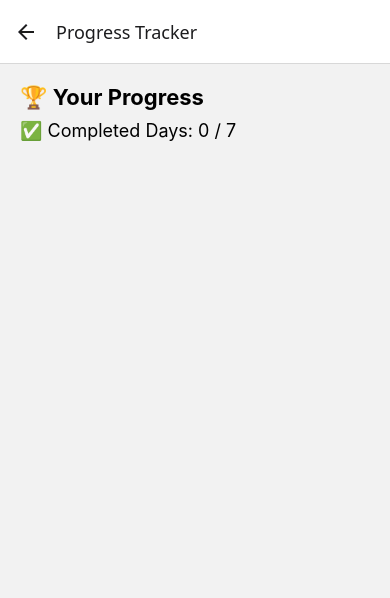
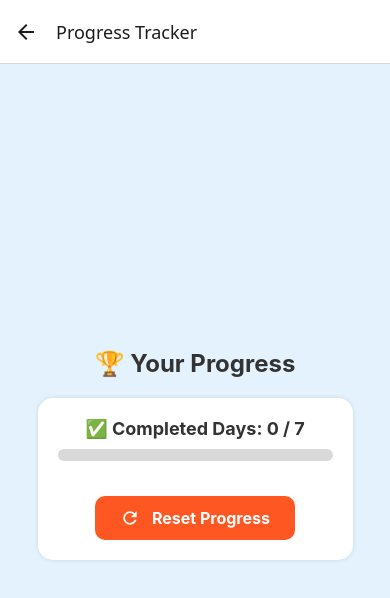
Before and after one commit to mahavirgautam/Health_App, a React Native app in the folder frontend/: screen /ProgressTracker in a window 390 px wide. Shown: the top 598 px of the page. Built offline with nearby package versions, Linux system fonts and the light colour scheme; no server answers.

Commit message:
Update ProgressTracker.js

```diff
--- a/frontend/src/screens/ProgressTracker.js
+++ b/frontend/src/screens/ProgressTracker.js
@@ -1,8 +1,11 @@
 import React, { useEffect, useState } from "react";
-import { View, Text, Button, Alert, ActivityIndicator } from "react-native";
+import {
+  View, Text, StyleSheet, Alert, ActivityIndicator, TouchableOpacity
+} from "react-native";
 import AsyncStorage from "@react-native-async-storage/async-storage";
 import axios from "axios";
 import { useNavigation } from "@react-navigation/native";
+import { MaterialIcons } from "@expo/vector-icons";
 
 const ProgressTracker = () => {
   const [completedDays, setCompletedDays] = useState(0);
@@ -18,7 +21,7 @@ const ProgressTracker = () => {
     try {
       const token = await AsyncStorage.getItem("authToken");
 
-      const response = await axios.get("https://fitfolk-33796.el.r.appspot.com/api/get-progress", {
+      const response = await axios.get("https://flask-s8i3.onrender.com/api/get-progress", {
         headers: { Authorization: `Bearer ${token}` }
       });
 
@@ -37,7 +40,7 @@ const ProgressTracker = () => {
 
   const resetProgress = async (token) => {
     try {
-      await axios.post("https://fitfolk-33796.el.r.appspot.com/api/reset-progress", {}, {
+      await axios.post("https://flask-s8i3.onrender.com/api/reset-progress", {}, {
         headers: { Authorization: `Bearer ${token}` }
       });
 
@@ -49,21 +52,113 @@ const ProgressTracker = () => {
   };
 
   return (
-    <View style={{ flex: 1, padding: 20 }}>
-      <Text style={{ fontSize: 22, fontWeight: "bold" }}>🏆 Your Progress</Text>
+    <View style={styles.container}>
+      <Text style={styles.header}>🏆 Your Progress</Text>
 
       {loading ? (
-        <ActivityIndicator size="large" color="blue" />
+        <ActivityIndicator size="large" color="#007BFF" />
       ) : (
-        <View>
-          <Text style={{ fontSize: 18, marginVertical: 10 }}>
+        <View style={styles.card}>
+          <Text style={styles.progressText}>
             ✅ Completed Days: {completedDays} / 7
           </Text>
-          {badge && <Text style={{ fontSize: 18, color: "green" }}>🎖 Badge Earned: {badge}</Text>}
+
+          {/* Custom Progress Bar */}
+          <View style={styles.progressBar}>
+            <View style={[styles.progressFill, { width: `${(completedDays / 7) * 100}%` }]} />
+          </View>
+
+          {badge && (
+            <Text style={styles.badgeText}>
+              🎖 Badge Earned: <Text style={styles.badge}>{badge}</Text>
+            </Text>
+          )}
+
+<TouchableOpacity
+  style={styles.resetButton}
+  onPress={async () => {
+    const token = await AsyncStorage.getItem("authToken");
+    resetProgress(token); // Ensure token is passed
+  }}
+>
+  <MaterialIcons name="refresh" size={20} color="#fff" />
+  <Text style={styles.buttonText}> Reset Progress</Text>
+</TouchableOpacity>
+
         </View>
       )}
     </View>
   );
 };
 
+const styles = StyleSheet.create({
+  container: {
+    flex: 1,
+    backgroundColor: "#E3F2FD",
+    alignItems: "center",
+    justifyContent: "center",
+    padding: 20,
+  },
+  header: {
+    fontSize: 24,
+    fontWeight: "bold",
+    color: "#333",
+    marginBottom: 20,
+  },
+  card: {
+    backgroundColor: "#fff",
+    padding: 20,
+    borderRadius: 15,
+    shadowColor: "#000",
+    shadowOpacity: 0.1,
+    shadowRadius: 5,
+    elevation: 5,
+    alignItems: "center",
+    width: "90%",
+  },
+  progressText: {
+    fontSize: 18,
+    fontWeight: "bold",
+    marginBottom: 10,
+    color: "#333",
+  },
+  progressBar: {
+    width: "100%",
+    height: 12,
+    backgroundColor: "#D9D9D9",
+    borderRadius: 6,
+    overflow: "hidden",
+    marginBottom: 15,
+  },
+  progressFill: {
+    height: "100%",
+    backgroundColor: "#4CAF50",
+    borderRadius: 6,
+  },
+  badgeText: {
+    fontSize: 16,
+    color: "#333",
+    marginTop: 10,
+  },
+  badge: {
+    fontWeight: "bold",
+    color: "#4CAF50",
+  },
+  resetButton: {
+    marginTop: 20,
+    backgroundColor: "#FF5722",
+    borderRadius: 10,
+    paddingVertical: 12,
+    paddingHorizontal: 25,
+    flexDirection: "row",
+    alignItems: "center",
+  },
+  buttonText: {
+    color: "#fff",
+    fontSize: 16,
+    fontWeight: "bold",
+    marginLeft: 8,
+  },
+});
+
 export default ProgressTracker;
```
